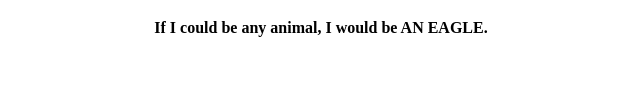
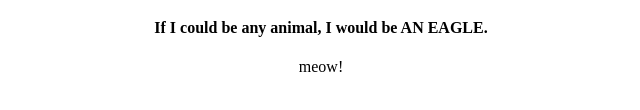
Before and after one commit to leslieportiz/my-first-repo, a plain HTML site: page index.html in a window 1280 px wide. Shown: the part 290-400 px from the top of the page, 319-959 px from the left. Drawn offline with Linux system fonts and the light colour scheme.

Commit message:
Adding new placeholder text

```diff
--- a/index.html
+++ b/index.html
@@ -15,6 +15,8 @@
 					<h4>My favorite color is RED.</h4>
 					<h4>My favorite food is CRAB.</h4>
 					<h4>If I could be any animal, I would be AN EAGLE.</h4>
+                    <p>meow!</p>
+
 			</div>
 		  </body>
 		</html>
```
